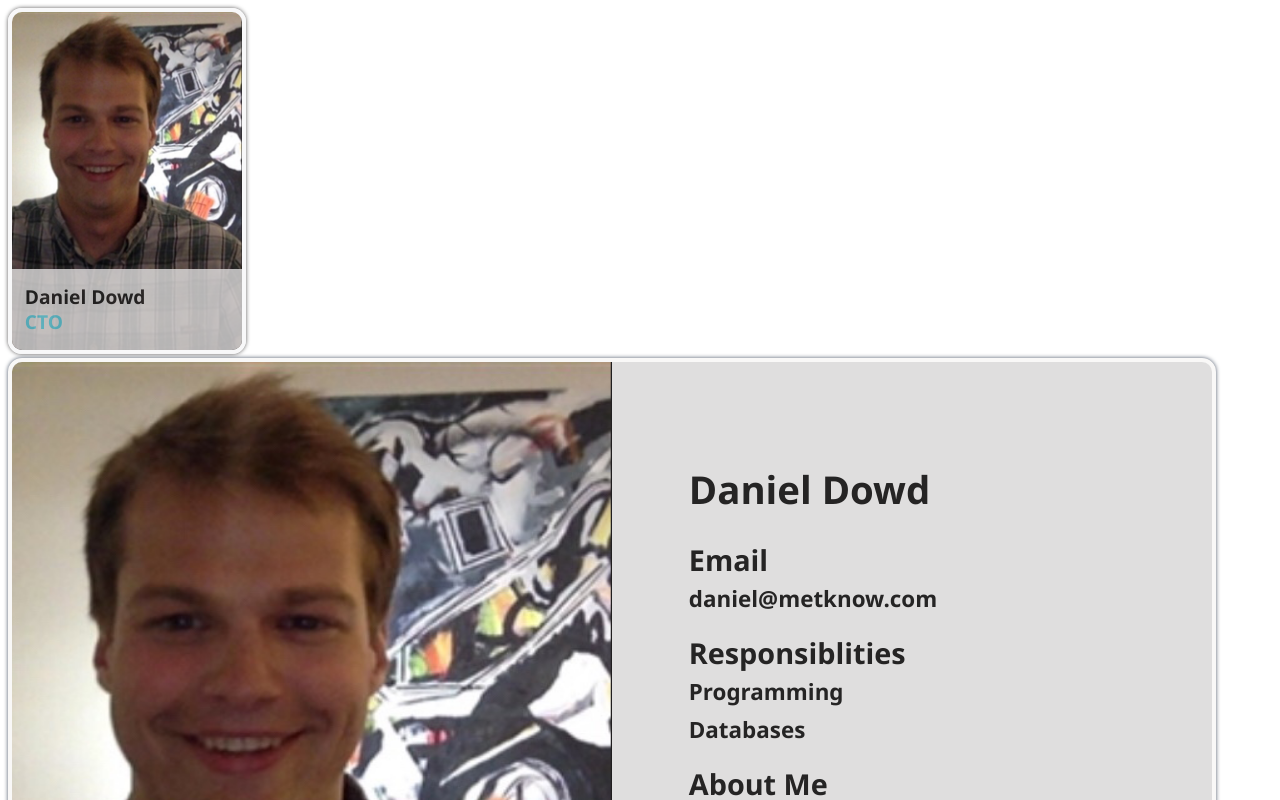
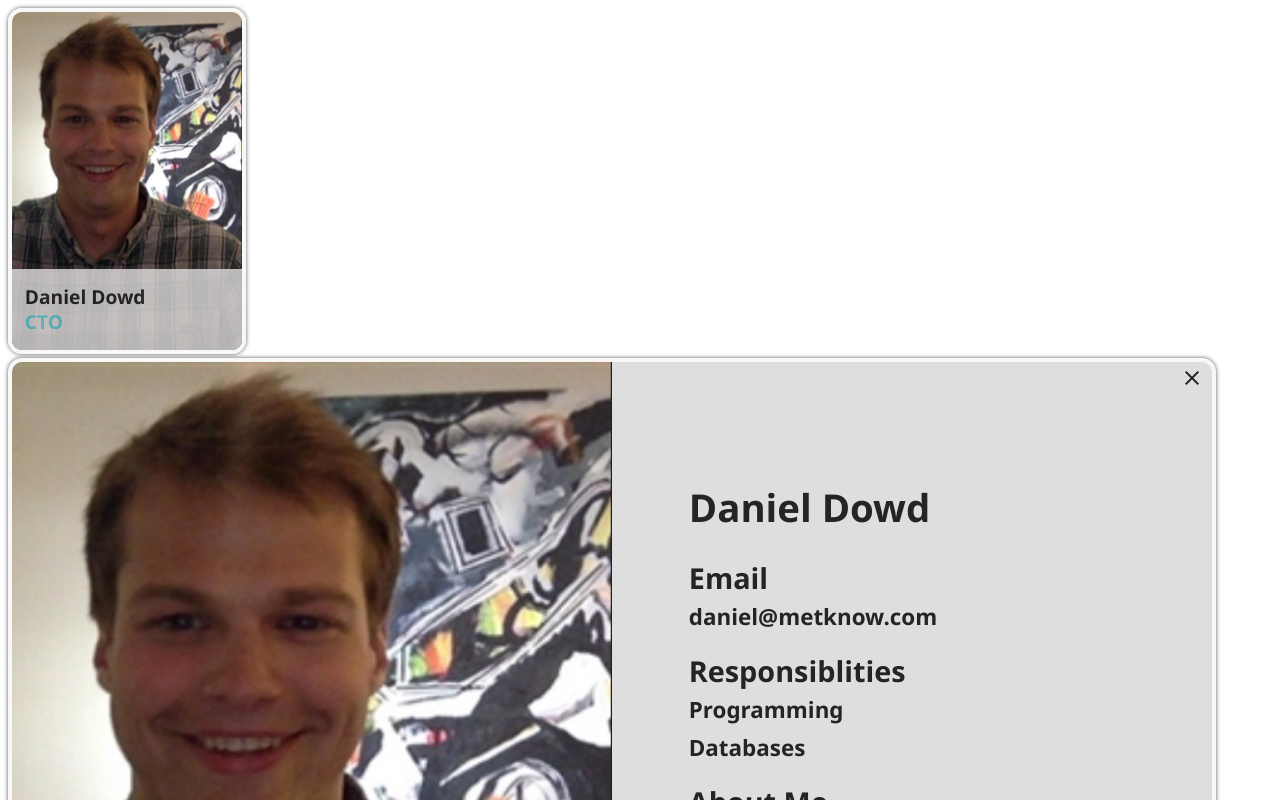
Before and after one commit to saadishfaq-git/cards, a React (Create React App) app: page / in a window 1280 px wide. Shown: the top 800 px of the page. Built offline with nearby package versions, Linux system fonts and the light colour scheme.

Commit message:
- InfoCard: close button added.  - Screen width changed.

```diff
--- a/src/components/InfoCard.jsx
+++ b/src/components/InfoCard.jsx
@@ -8,7 +8,7 @@ import mediaQueries from '../utils/mediaQueries'
  * Themed card component that displays detailed informations - name, photo, responsiblites and brief introduction.
  *
  * @version 1.0.1
- * @author [Saad Ishaq]
+ * @author [Saad Ishfaq]
  */
 
 const styles = theme => {
@@ -18,7 +18,7 @@ const styles = theme => {
   const styleJson = {
     cardWrapper: {
       width: '90%',
-      'min-width': '514px',
+      'min-width': '480px',
       'max-width': mediaQueries[3],
       position: 'relative',
       '&:before': {
@@ -104,11 +104,10 @@ const styles = theme => {
 
     close: {
       'margin-right': '13px',
-
       position: 'relative',
       display: 'inline-block',
       width: '100%',
-      height: spacings.xsmall
+      height: '10px'
     },
 
     closeIcon: {
@@ -116,10 +115,10 @@ const styles = theme => {
       display: 'inline-block',
       width: spacings.xsmall,
       position: 'absolute',
-      top: 0,
-      right: 0,
+      top: '0',
+      right: '0.5rem',
       '&:hover': {
-        color: getColorFromTheme(theme, 'gray12', 'gray12', 'white')
+        color: getColorFromTheme(theme, 'gray12', 'gray04', 'white')
       }
     },
     [`@media (min-width: ${mediaQueries[0]}px)`]: {
@@ -226,9 +225,9 @@ const InfoCard = ({ classes, name, responsiblities, photo, aboutMe }) => {
           <img className={classes.photo} src={photo} alt={'Portrait'} />
         </div>
         <div className={classes.rightPanel}>
-          {/* <div className={classes.close}>
-          <i className={'material-icons ' + classes.closeIcon}>clear</i>
-        </div> */}
+          <div className={classes.close}>
+            <i className={'material-icons ' + classes.closeIcon}>clear</i>
+          </div>
 
           <div className={classes.container}>
             <div className={classes.name}>{name}</div>
--- a/src/components/QuestionCard.jsx
+++ b/src/components/QuestionCard.jsx
@@ -7,7 +7,7 @@ import mediaQueries from '../utils/mediaQueries'
 /**
  * Themed card component that display a question and choices.
  * @version 1.0.1
- * @author [Saad Ishaq]
+ * @author [Saad Ishfaq]
  */
 const styles = theme => {
   const { weights: fontWeights, sizes: fontSizes } = theme.font
@@ -16,7 +16,7 @@ const styles = theme => {
   const styleJson = {
     cardWrapper: {
       width: '90%',
-      'min-width': '514px',
+      'min-width': '480px',
       'max-width': mediaQueries[3],
       position: 'relative',
       '&:before': {
@@ -32,6 +32,7 @@ const styles = theme => {
       bottom: 0,
       left: 0,
       display: 'flex',
+      width: '100%',
       background: getColorFromTheme(theme, 'gray08', 'gray14', 'white'),
       'border-radius': '14px',
       border: `4px solid ${getColorFromTheme(
```
